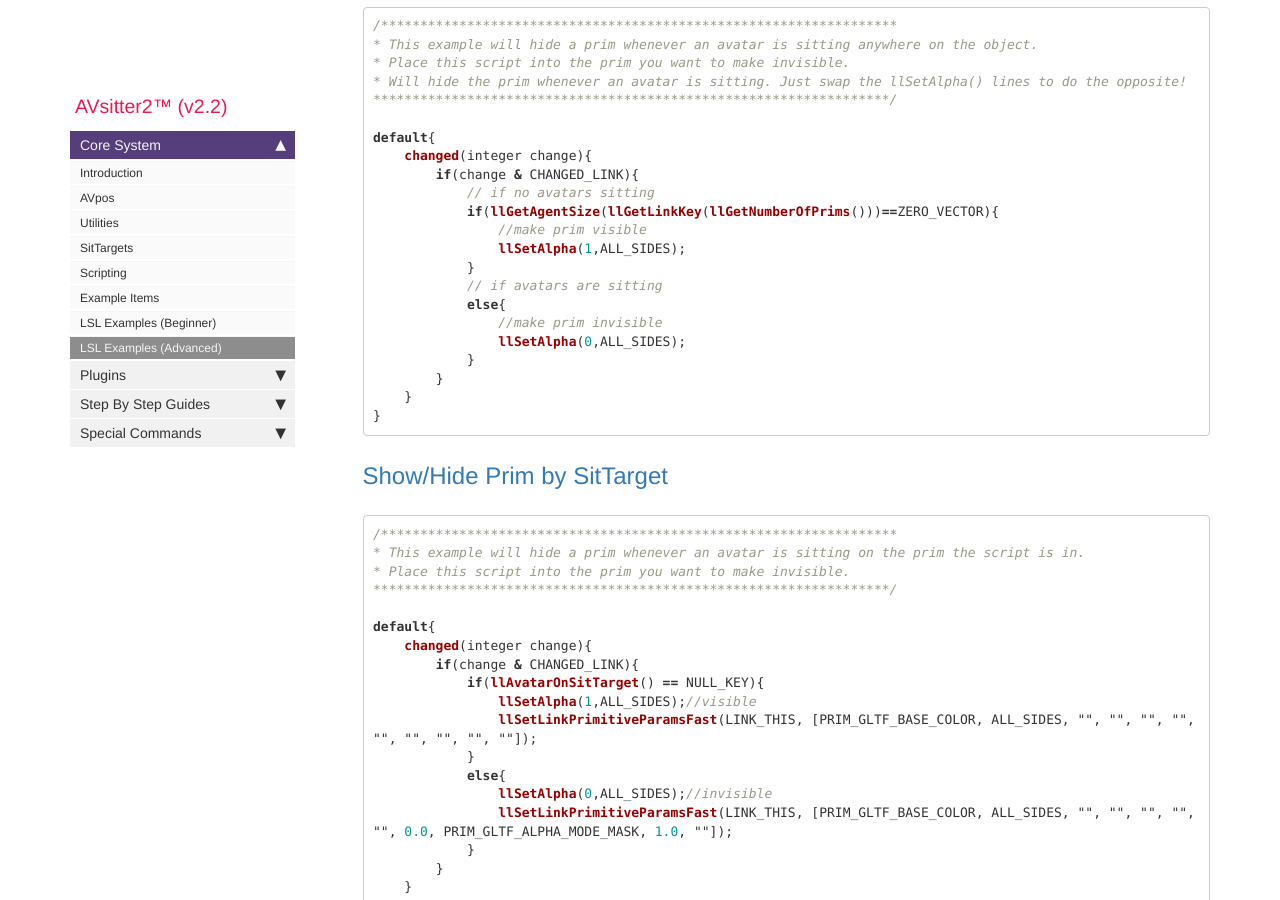
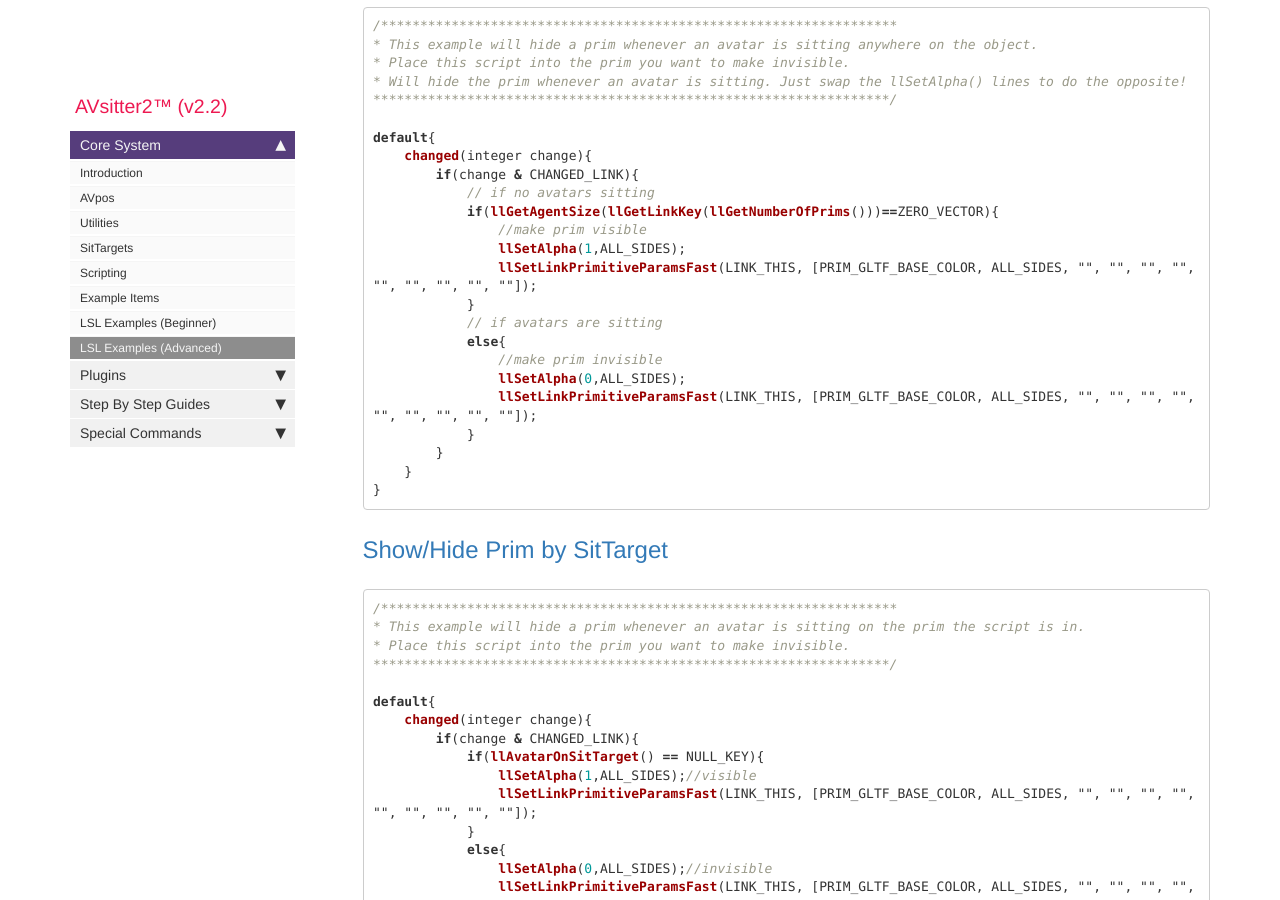
Before and after one commit to AVsitter/avsitter.github.io, a Jekyll site: the page built from pages/avsitter2/avsitter2_lsl_examples_advanced.html, in a window 1280 px wide and 900 px high, scrolled down 5659 px. Built offline with Jekyll 4.4.1, drawn with Linux system fonts in a browser that asks for light colours; nearby versions of some CDN libraries; comment, search, counter and statistics services are not loaded.

Commit message:
Update avsitter2_lsl_example_show_and_hide_prim_by_sit.md

```diff
--- a/_avsitter2_lsl_examples_advanced/avsitter2_lsl_example_show_and_hide_prim_by_sit.md
+++ b/_avsitter2_lsl_examples_advanced/avsitter2_lsl_example_show_and_hide_prim_by_sit.md
@@ -17,11 +17,13 @@ default{
             if(llGetAgentSize(llGetLinkKey(llGetNumberOfPrims()))==ZERO_VECTOR){
                 //make prim visible
                 llSetAlpha(1,ALL_SIDES);
+                llSetLinkPrimitiveParamsFast(LINK_THIS, [PRIM_GLTF_BASE_COLOR, ALL_SIDES, "", "", "", "", "", "", "", "", ""]);
             }
             // if avatars are sitting
             else{
                 //make prim invisible
                 llSetAlpha(0,ALL_SIDES);
+                llSetLinkPrimitiveParamsFast(LINK_THIS, [PRIM_GLTF_BASE_COLOR, ALL_SIDES, "", "", "", "", "", "", "", "", ""]);
             }
         }
     }
```
